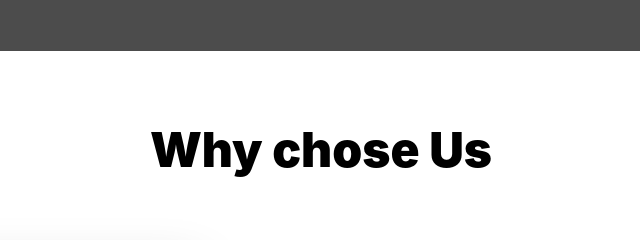
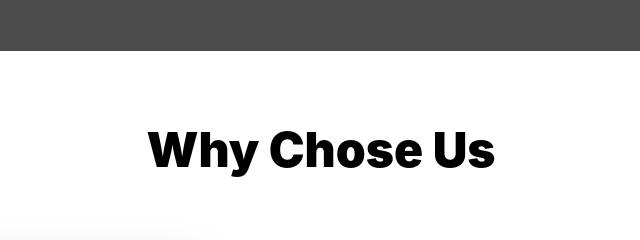
Before and after one commit to AgonnG/code-academy, a plain HTML site: page oneschool/index.html in a window 1280 px wide. Shown: the part 4280-4520 px from the top of the page, 319-959 px from the left. Drawn offline with Linux system fonts and the light colour scheme; files whose address does not match are found by name; a web font is replaced by a local one.

Commit message:
Update index.html

```diff
--- a/oneschool/index.html
+++ b/oneschool/index.html
@@ -341,7 +341,7 @@
       <div class="container">
         <div class="row mb-5 justify-content-center" data-aos="fade-up" data-aos-delay="">
           <div class="col-lg-7 text-center">
-            <h2 class="section-title">Why chose Us</h2>
+            <h2 class="section-title">Why Chose Us</h2>
           </div>
         </div>
         <div class="row">
```
